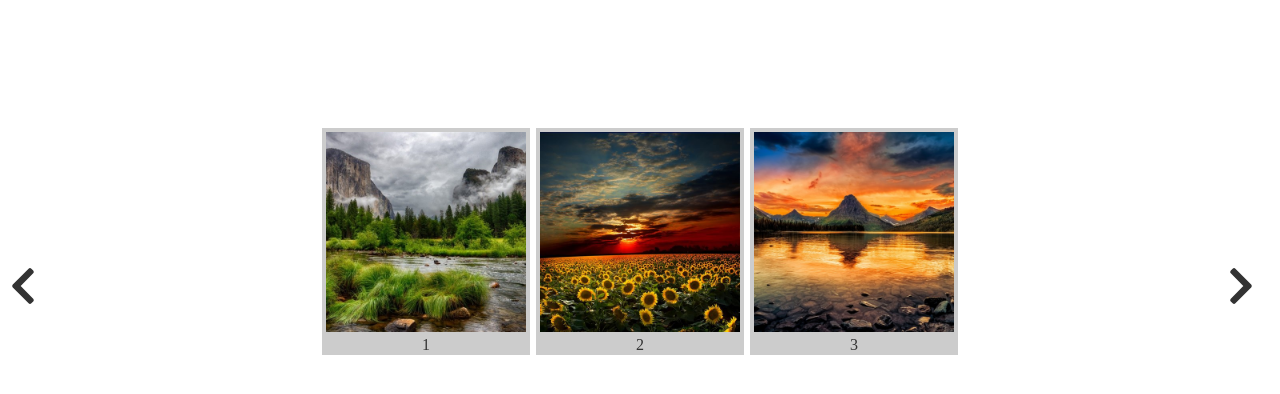
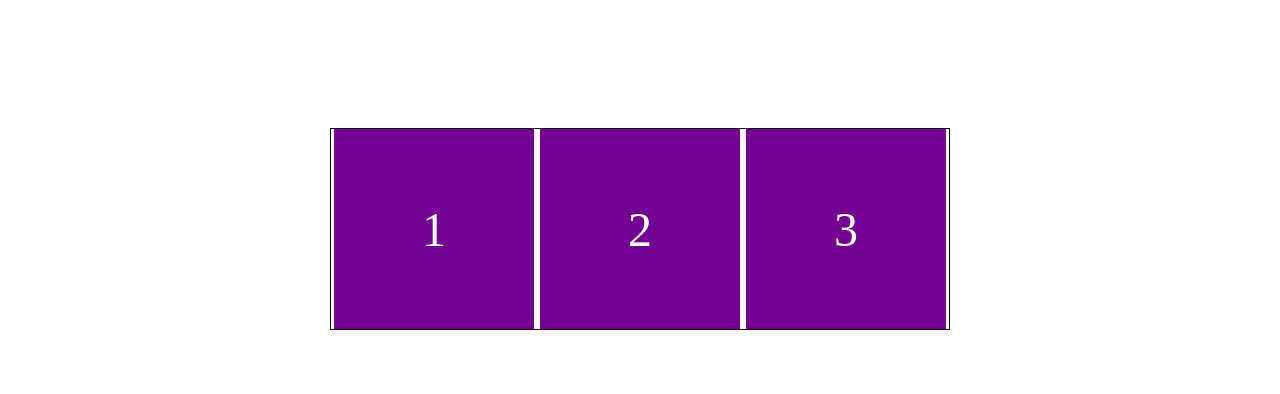
Before and after one commit to belkaniacode/TeoCarousel, a plain HTML site: page index.html in a window 1280 px wide. Drawn offline with Linux system fonts and the light colour scheme.

Commit message:
Only scroll slider

```diff
--- a/css/teocarousel.css
+++ b/css/teocarousel.css
@@ -1,73 +1,44 @@
-#teocarousel {
-  margin: 0 auto;
-  overflow: hidden;
+body {
+  display: flex;
+  justify-content: center;
+  align-items: center;
+}
+.items {
   margin-top: 10%;
-}
-.slide {
-  --webkit-transition: all .2s;
-    -o-transition: all .2s;
-    transition: all .2s;
-}
-.teo-items-container {
+  align-items: center;
+
+  overflow-x: hidden;
+  overflow-y: hidden;
+  cursor: pointer;
+  user-select: none;
   position: relative;
-  left:0;
-
-}
-.teo-items-container:after {
-  content:"";
-  display: block;
-  clear: both;
-}
-.teo-item {
-  float: left;
-  width: 200px;
-  margin-left: 3px;
-  margin-right: 3px;
-  padding: 4px 4px 1px 4px;
-  background: #ccc;
-  cursor: pointer;
-}
-.teo-item p {
-  text-align: center;
-  color: #333;
-}
-.teo-item img {
-  width: 100%;
-  height: auto;
-}
-
-.arrows {
-    margin-top: -14%;
-}
-.arrows .act {
-  width: 42px;
-  height: 42px;
-  position: absolute;
-  cursor: pointer;
-  background-color: #333;
+  display: flex;
+  flex-wrap: nowrap;
+  border:1px solid black;
 
 
 }
-.arrows .act:hover {
-  background-color: #000;
-}
-.arrows .left {
-  -webkit-mask: url(../img/left.svg) no-repeat;
- mask: url(../img/left.svg) no-repeat;
- background-size: 42px 42px;
- left: 10px;
+
+.smooth {
+  scroll-behavior: smooth;
 }
 
-.arrows .right {
-  -webkit-mask: url(../img/right.svg) no-repeat;
- mask: url(../img/right.svg) no-repeat;
- background-size: 42px 42px;
- right: 10px;
+.item {
+  position: relative;
+  left: 0;
+  background: #730090;
+  color: #fff;
+  width: 200px;
+  height: 200px;
+  font-size: 48px;
+  display: inline-flex;
+  align-items: center;
+  justify-content: center;
+  flex: 0 0 auto;
+  margin: 0 3px 0 3px;
+
+  --webkit-transition: all 1s;
+    -o-transition: all 1s;
+    transition: all 1s;
 
 }
-
-.transition {
-  --webkit-transition: all .2s;
-    -o-transition: all .2s;
-    transition: all .2s;
-}
--- a/index.html
+++ b/index.html
@@ -14,74 +14,20 @@
   <body>
 
 
-    <div id="wrapper">
+  <div class="items">
 
-        <div id="teocarousel">
+    <div class="item">1</div>
+    <div class="item">2</div>
+    <div class="item">3</div>
+    <div class="item">4</div>
+    <div class="item">5</div>
+    <div class="item">6</div>
+    <div class="item">7</div>
+    <div class="item">8</div>
+    <div class="item">9</div>
+    <div class="item">10</div>
 
-          <div class="teo-items-container slide">
-
-            <div class="teo-item">
-              <img src="img/1.jpg" alt="1">
-              <p>1</p>
-            </div>
-
-            <div class="teo-item">
-              <img src="img/2.jpg" alt="2">
-              <p>2</p>
-            </div>
-
-            <div class="teo-item">
-              <img src="img/3.jpg" alt="3">
-              <p>3</p>
-            </div>
-
-            <div class="teo-item">
-              <img src="img/4.jpg" alt="4">
-              <p>4</p>
-            </div>
-
-            <div class="teo-item">
-              <img src="img/5.jpg" alt="5">
-              <p>5</p>
-            </div>
-
-            <div class="teo-item">
-              <img src="img/6.jpg" alt="6">
-              <p>6</p>
-            </div>
-
-            <div class="teo-item">
-              <img src="img/7.jpg" alt="7">
-              <p>7</p>
-            </div>
-
-            <div class="teo-item">
-              <img src="img/8.jpg" alt="8">
-              <p>8</p>
-            </div>
-
-            <div class="teo-item">
-              <img src="img/9.jpg" alt="9">
-              <p>9</p>
-            </div>
-
-            <div class="teo-item">
-              <img src="img/10.jpg" alt="10">
-              <p>10</p>
-            </div>
-
-          </div>
-
-          <div class="arrows">
-            <div id="left" class="left act transition"></div>
-            <div id="right" class="right act transition"></div>
-          </div>
-
-        </div>
-
-
-
-    </div>
+  </div>
 
 
   <script src="js/teocarousel.js"></script>
--- a/js/main.js
+++ b/js/main.js
@@ -1,8 +1,7 @@
 var Teo = new TeoCarousel();
 
-teoParams = {
-  id : "teocarousel",
-  itemCnt : "teo-item",
+Params = {
+  class : "items",
   items : 3
 }
 
--- a/js/teocarousel.js
+++ b/js/teocarousel.js
@@ -1,110 +1,60 @@
 class TeoCarousel {
 
   constructor(obj) {
-    this.teoParams = obj;
+    this.Params = obj;
   }
 
   create() {
 
-    var container = document.getElementById(teoParams.id),
-        itmesContaier = container.firstElementChild,
-        itemBlock = itmesContaier.getElementsByClassName(teoParams.itemCnt),
-        itemLength = itemBlock.length,
-        itemMargin = itemBlock[0].offsetLeft * 2,
-        itemWidth = itemBlock[0].clientWidth,
-        left = 0,
-        maxWidth = (itemWidth + itemMargin) * itemLength - (itemWidth + itemMargin) * teoParams.items,
-        itemOffsetLeft = [],
-        posx, posx1, control, ms, maxSlide;
+    const slider = document.querySelector('.' + Params.class);
 
-    itmesContaier.style.width = (itemWidth + itemMargin) * itemLength +"px";
-    container.style.width = (itemWidth + itemMargin) * teoParams.items + "px";
+    let item_arr = slider.children;
+    let item_w = slider.firstElementChild.clientWidth;
+    let item_m = slider.firstElementChild.offsetLeft;
+    let item_offsetL = [];
 
-    ms = itmesContaier.clientWidth - (itemWidth + itemMargin)  * teoParams.items;
-    maxSlide = -ms;
+    slider.style.width = (item_w + (item_m * 2)) * Params.items + "px";
 
-    for (var i = 0; i < itemLength; i++) {
-      itemOffsetLeft.push(-itemBlock[i].offsetLeft);
+    let isDown = false;
+    let startX;
+    let scrollLeft;
+
+    for (let i = 0; i < item_arr.length; i++) {
+      item_offsetL.push(item_arr[i].offsetLeft);
     }
 
-    let scroll = (params) => itmesContaier.style.left = params+"px";
+    const parkItem = (arr, search) => {
+      let park = arr.find(it =>
+          Math.abs(it - search) === Math.min(...arr.map(it =>
+            Math.abs(it - search))
+          ));
+      slider.scrollLeft = park - item_m;
+    };
 
-    document.getElementById("right").addEventListener('click', function() {
+    slider.addEventListener('mousedown', (e) => {
+      isDown = true;
+      startX = e.pageX - slider.offsetLeft;
+      scrollLeft = slider.scrollLeft;
+    });
 
-      if (left >= maxWidth) {
-          left = 0;
-      }
-      else {
-          left = left + (itemWidth + itemMargin);
-      }
+    slider.addEventListener('mouseleave', (e) => {
+      isDown = false;
+      parkItem(item_offsetL, slider.scrollLeft);
+    });
 
-      scroll(-left);
+    slider.addEventListener('mouseup', (e) => {
+      isDown = false;
+      parkItem(item_offsetL, slider.scrollLeft);
 
     });
 
-    document.getElementById("left").addEventListener('click',function() {
-
-      if (left != 0) {
-          left = left - (itemWidth + itemMargin);
-      }
-      else {
-          left = maxWidth;
-      }
-
-      scroll(-left);
-
+    slider.addEventListener('mousemove', (e) => {
+      if (!isDown) return;
+      e.preventDefault();
+      const x = e.pageX - slider.offsetLeft;
+      const walk = (x - startX) * 1.5;
+      slider.scrollLeft = scrollLeft - walk;
     });
-
-    itmesContaier.addEventListener('touchstart', function(e) {
-
-      e = e || window.event;
-      posx = e.changedTouches[0].pageX;
-
-    }, true);
-
-    itmesContaier.addEventListener('touchmove', function(e) {
-
-      e = e || window.event;
-      posx1 = e.changedTouches[0].pageX;
-
-      control = posx1 - posx;
-      left = left + control / 2;
-
-      if (left >= 0 ) {
-          left = 0;
-          scroll(left);
-      }
-
-      if (left < maxSlide) {
-          left = maxSlide;
-          scroll(maxSlide);
-      }
-
-      scroll(left);
-
-    }, true);
-
-    itmesContaier.addEventListener('touchend', function(e) {
-
-      const arr = itemOffsetLeft;
-      const searchNumber = left;
-
-      const getNumber = (arr, number) =>
-
-        arr.map(it => {
-            const ch = (it >= 0 ? it : -it) + number;
-            return {
-              base: it,
-              result: ch >= 0 ? ch : -ch
-            };
-          }).sort((a, b) => a.result - b.result)[0].base;
-
-      scroll(getNumber(arr, searchNumber));
-
-
-    }, true);
-
-
 
   }
 
```
Also changed, not shown: js/teocarousel_old.js (added, +145 -0 lines).
